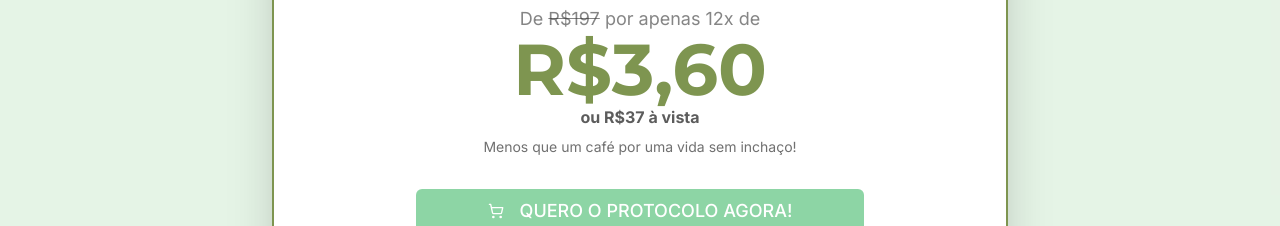
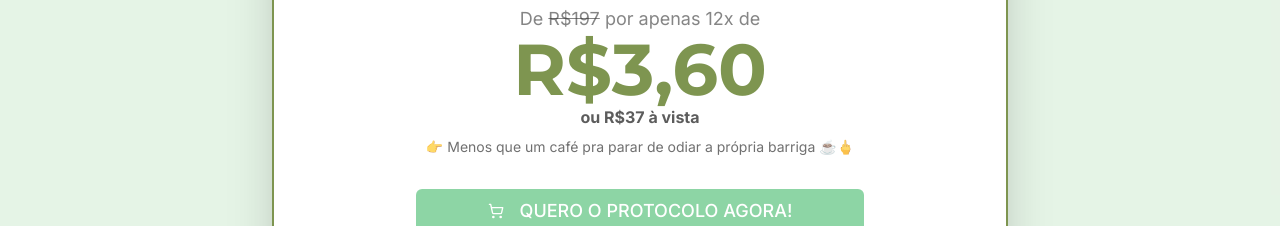
Before and after one commit to batatafaver/desinchafoodmap, a Next.js app: page / in a window 1280 px wide. Shown: the part 5140-5366 px from the top of the page. Built offline with nearby package versions, Linux system fonts and the light colour scheme.

Commit message:
👉 Menos que um café pra parar de odiar a própria barriga ☕🖕 nova copy

```diff
--- a/src/components/landing/Offer.tsx
+++ b/src/components/landing/Offer.tsx
@@ -29,7 +29,7 @@ export default function Offer() {
               <p className="text-lg text-foreground/60">De <span className="line-through">R$197</span> por apenas 12x de</p>
               <p className="font-headline text-7xl font-bold text-primary">R$3,60</p>
               <p className="font-bold text-foreground/80">ou R$37 à vista</p>
-              <p className="mt-2 text-sm text-foreground/70">Menos que um café por uma vida sem inchaço!</p>
+              <p className="mt-2 text-sm text-foreground/70">👉 Menos que um café pra parar de odiar a própria barriga ☕🖕</p>
             </div>
             <Button asChild size="lg" className="w-full max-w-md text-base md:text-lg bg-accent text-accent-foreground hover:bg-accent/90 animate-pulse">
               <a href="https://pay.kiwify.com.br/XfjVRJl">
```
